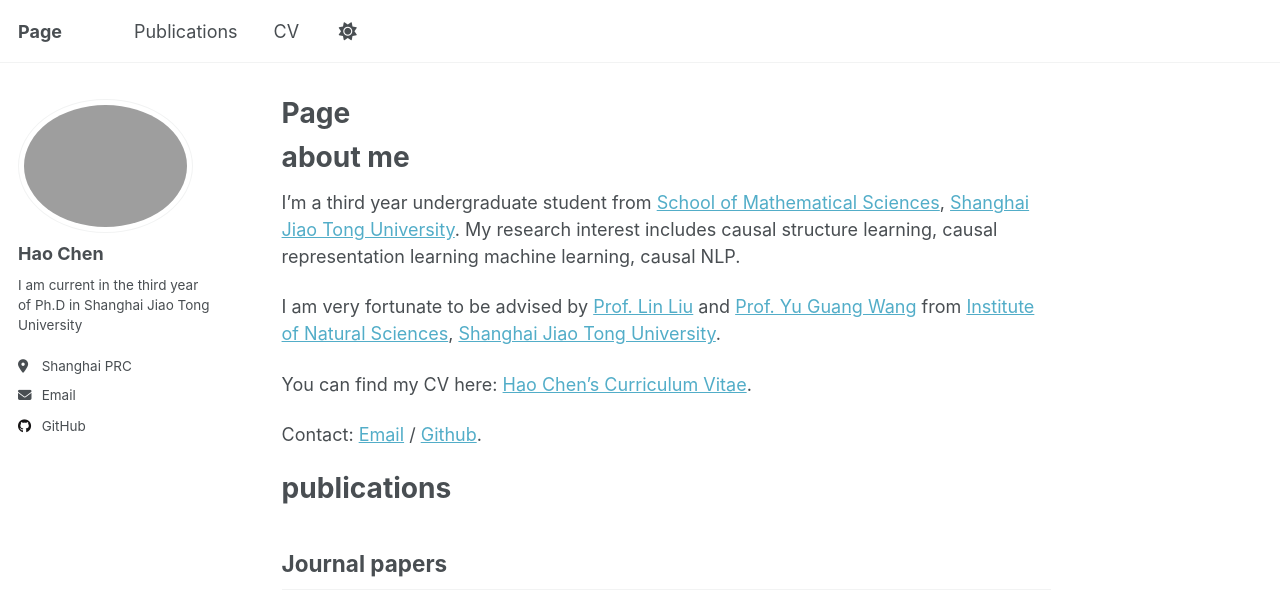
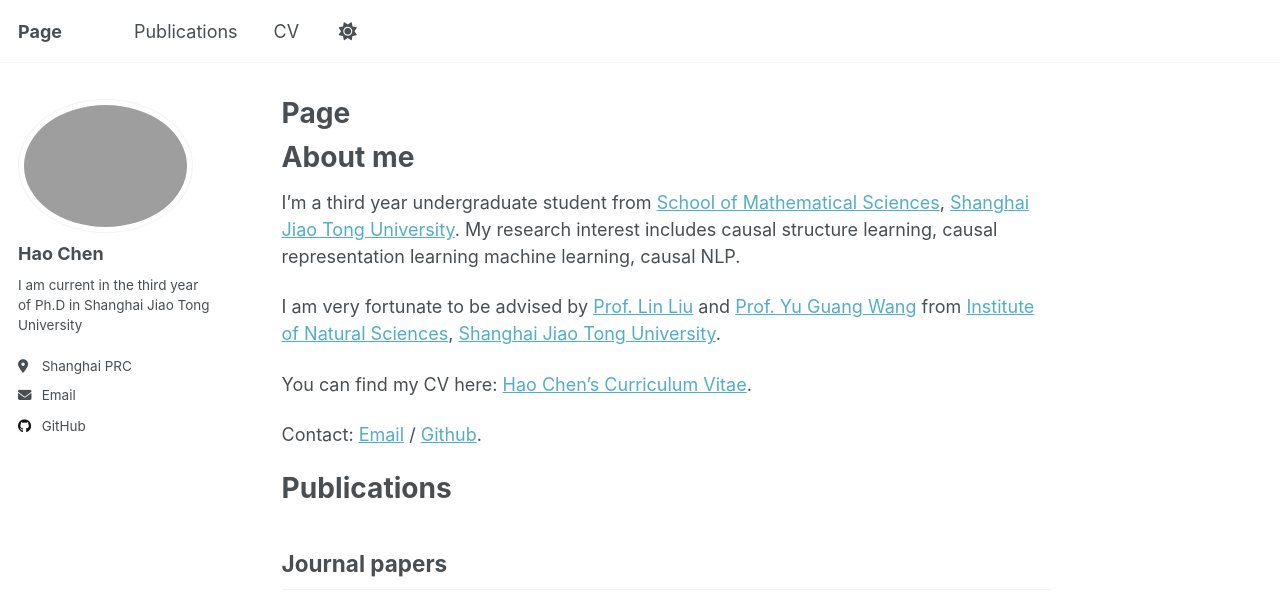
Before and after one commit to utulie/new, a Jekyll site: the page built from _pages/about.md, in a window 1280 px wide and 1209 px high. Shown: the top 593 px of the window. Built offline with Jekyll 4.4.1, drawn with Linux system fonts in a browser that asks for light colours.

```diff
--- a/_pages/about.md
+++ b/_pages/about.md
@@ -6,7 +6,7 @@ redirect_from:
   - /about/
   - /about.html
 ---
-# about me
+# About me
 I'm a third year undergraduate student from [School of Mathematical Sciences](https://math.sjtu.edu.cn/), [Shanghai Jiao Tong University](https://www.sjtu.edu.cn/). My research interest includes causal structure learning, causal representation learning machine learning, causal NLP.
 
 I am very fortunate to be advised by [Prof. Lin Liu](https://linliu-stats.github.io/) and [Prof. Yu Guang Wang](https://yuguangwang.github.io/) from [Institute of Natural Sciences](https://ins.sjtu.edu.cn/), [Shanghai Jiao Tong University](https://www.sjtu.edu.cn/).
@@ -14,7 +14,7 @@ I am very fortunate to be advised by [Prof. Lin Liu](https://linliu-stats.github
 You can find my CV here: [Hao Chen's Curriculum Vitae](../assets/my_cv.pdf).
 
 Contact: [Email](mailto:chen_hao1@sjtu.edu.cn) / [Github](https://github.com/utulie).
-# publications
+# Publications
 ## Journal papers
 [Lower and upper bounds for numbers of linear regions of graph convolutional networks.](https://www.sciencedirect.com/science/article/pii/S0893608023005191) Hao Chen, Yu Guang Wang, and Huan Xiong. *Neural Networks* 168 (2023): 394-404.
 ## Working papers
```
